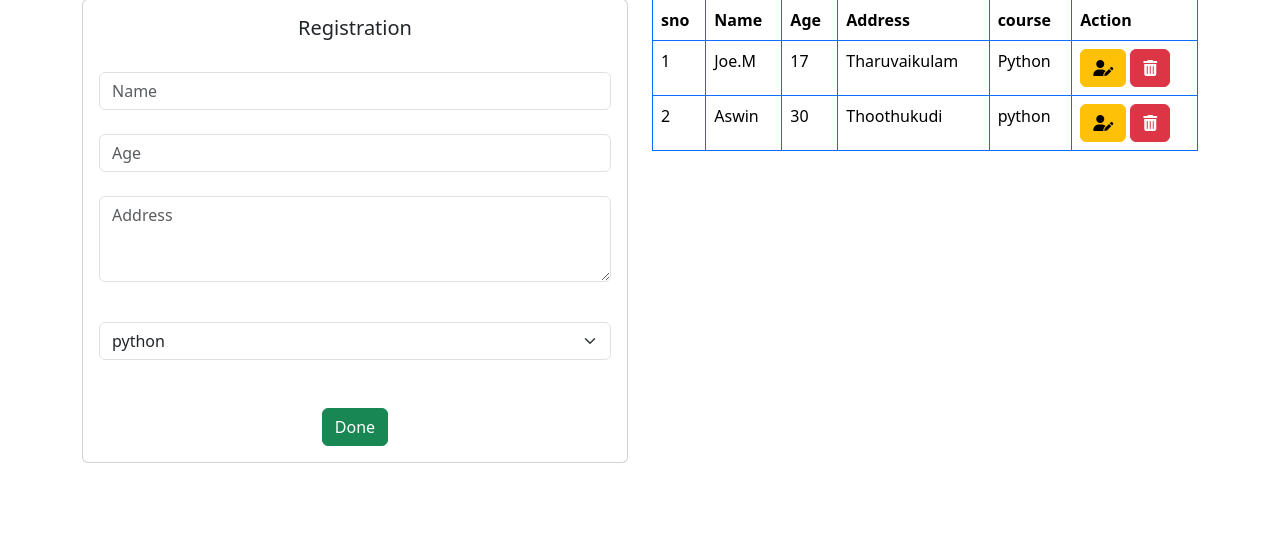
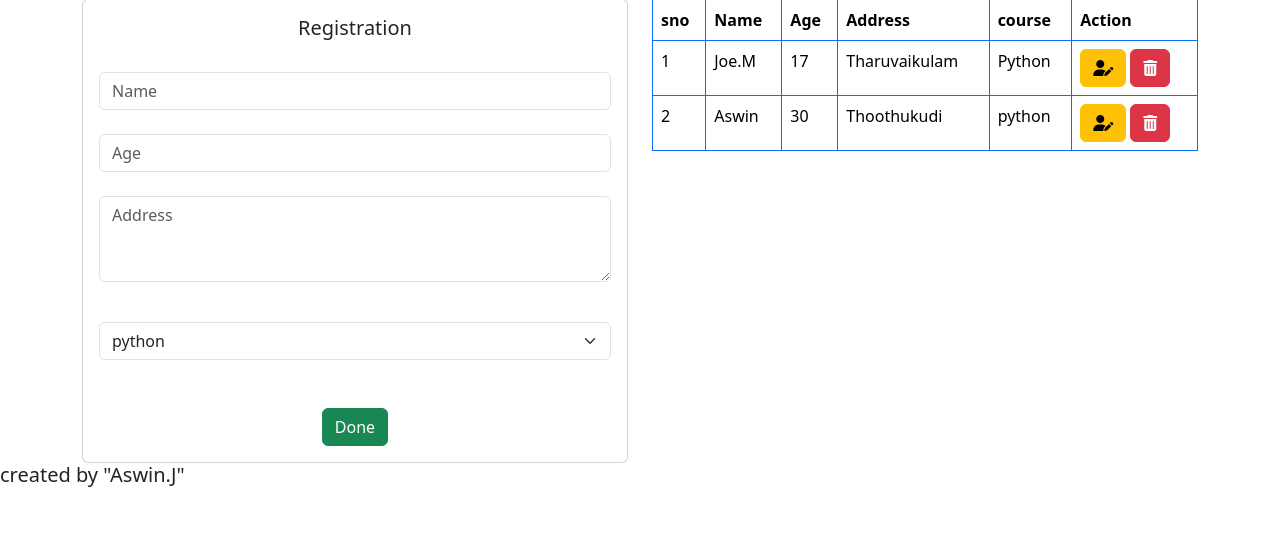
Before and after one commit to aswin20066/new, a Flask app: page / in a window 1280 px wide. Shown: the part 251-800 px from the top of the page. Run offline with Flask 3, Linux system fonts and the light colour scheme; some libraries are stand-ins or nearby versions.

Commit message:
name was added

```diff
--- a/templates/well.html
+++ b/templates/well.html
@@ -143,6 +143,9 @@
             </div>
         </div>
     </div>
+
+    <h5>created by "Aswin.J"</h5>
+
     <script src="https://cdn.jsdelivr.net/npm/bootstrap@5.3.3/dist/js/bootstrap.bundle.min.js"></script>
     <script src="https://kit.fontawesome.com/bb93fc393e.js" crossorigin="anonymous"></script>
 
```
